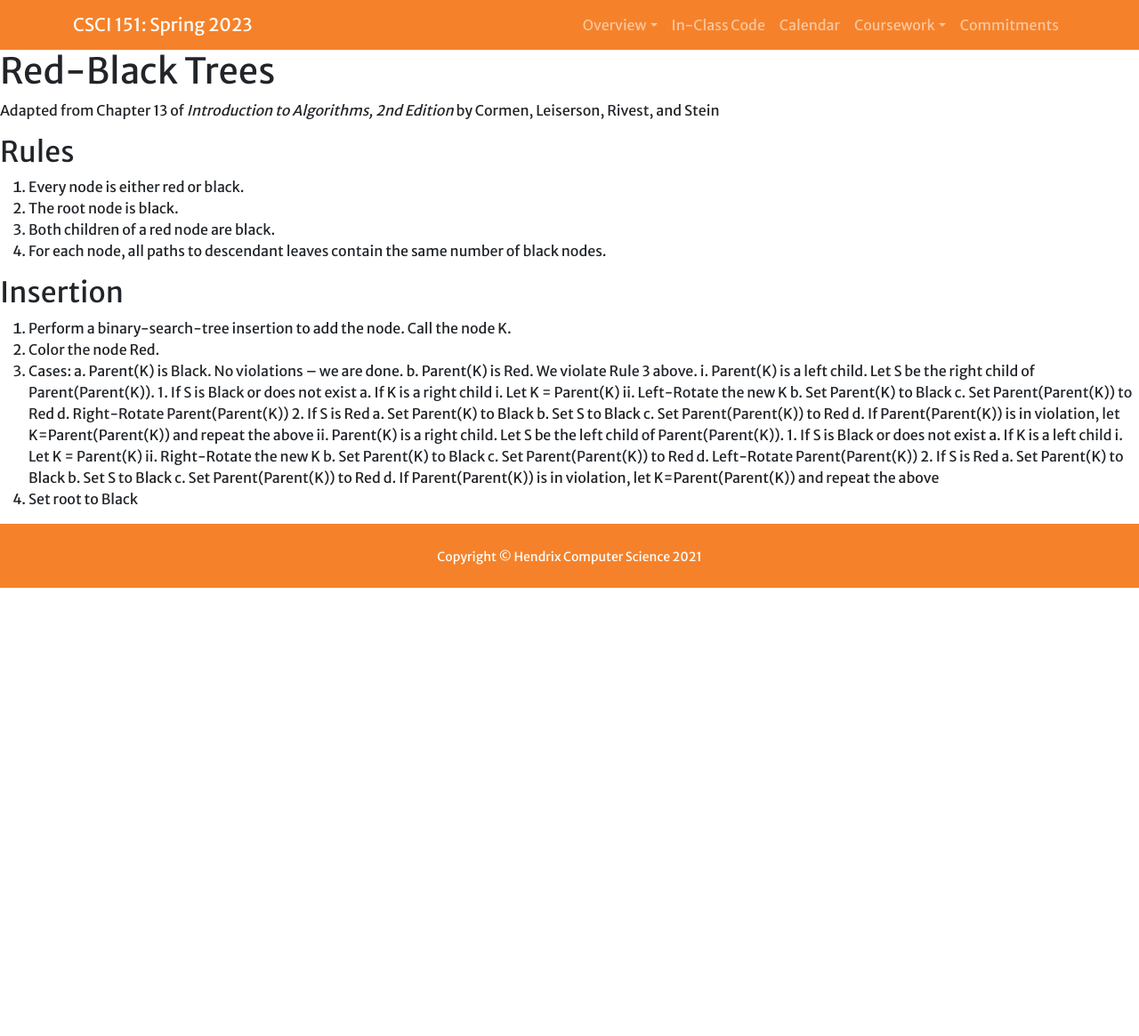
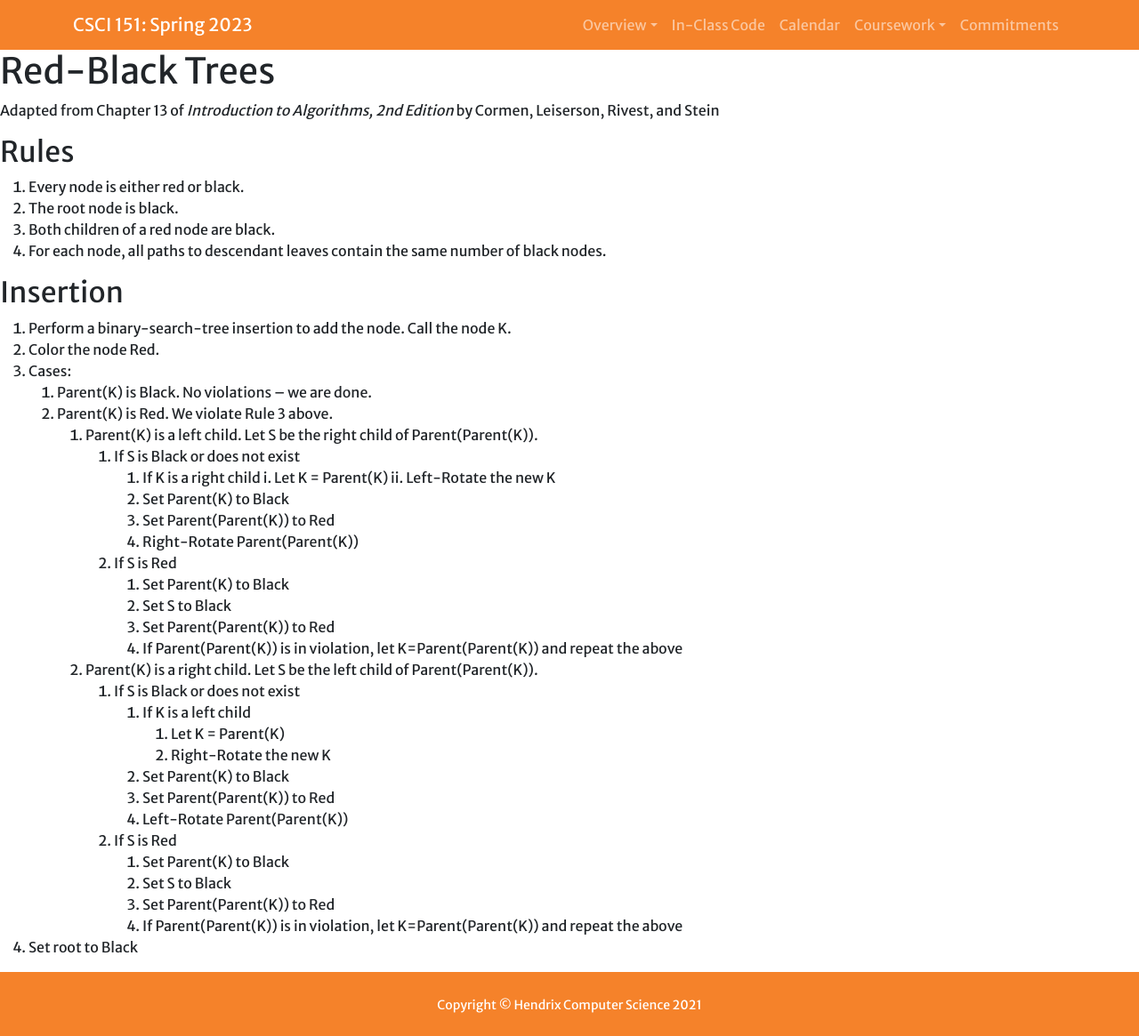
Before and after one commit to Hendrix-CS/csci151, a Jekyll site: the page built from inclass/red_black.md, in a window 1280 px wide and 1165 px high. Shown: the whole window at 89% size. Built offline with Jekyll 4.4.1, drawn with Linux system fonts in a browser that asks for light colours; our own code applies the rules of GitHub Pages for plain Markdown files; a script that is not in the unit is left out; some of the changed lines change nothing that is shown.

Commit message:
Updated numbering

```diff
--- a/inclass/red_black.md
+++ b/inclass/red_black.md
@@ -14,32 +14,32 @@ Rivest, and Stein
 1.	Perform a binary-search-tree insertion to add the node. Call the node K.
 2.	Color the node Red.
 3.	Cases:
-    a.	Parent(K) is Black. No violations – we are done.
-    b.	Parent(K) is Red. We violate Rule 3 above.
-        i.	Parent(K) is a left child. Let S be the right child of Parent(Parent(K)).
+    1.	Parent(K) is Black. No violations – we are done.
+    2.	Parent(K) is Red. We violate Rule 3 above.
+        1.	Parent(K) is a left child. Let S be the right child of Parent(Parent(K)).
             1.	If S is Black or does not exist
-                a.	If K is a right child
+                1.	If K is a right child
                     i.	Let K = Parent(K)
                     ii.	Left-Rotate the new K
-                b.	Set Parent(K) to Black
-                c.	Set Parent(Parent(K)) to Red
-                d.	Right-Rotate Parent(Parent(K))
+                2.	Set Parent(K) to Black
+                3.	Set Parent(Parent(K)) to Red
+                4.	Right-Rotate Parent(Parent(K))
             2.	If S is Red
-                a.	Set Parent(K) to Black
-                b.	Set S to Black
-                c.	Set Parent(Parent(K)) to Red
-                d.	If Parent(Parent(K)) is in violation, let K=Parent(Parent(K)) and repeat the above
-        ii.	Parent(K) is a right child. Let S be the left child of Parent(Parent(K)).
+                1.	Set Parent(K) to Black
+                2.	Set S to Black
+                3.	Set Parent(Parent(K)) to Red
+                4.	If Parent(Parent(K)) is in violation, let K=Parent(Parent(K)) and repeat the above
+        2.	Parent(K) is a right child. Let S be the left child of Parent(Parent(K)).
             1.	If S is Black or does not exist
-                a.	If K is a left child
-                    i.	Let K = Parent(K)
-                    ii.	Right-Rotate the new K
-                b.	Set Parent(K) to Black
-                c.	Set Parent(Parent(K)) to Red
-                d.	Left-Rotate Parent(Parent(K))
+                1.	If K is a left child
+                    1.	Let K = Parent(K)
+                    2.	Right-Rotate the new K
+                2.	Set Parent(K) to Black
+                3.	Set Parent(Parent(K)) to Red
+                4.	Left-Rotate Parent(Parent(K))
             2.	If S is Red
-                a.	Set Parent(K) to Black
-                b.	Set S to Black
-                c.	Set Parent(Parent(K)) to Red
-                d.	If Parent(Parent(K)) is in violation, let K=Parent(Parent(K)) and repeat the above
+                1.	Set Parent(K) to Black
+                2.	Set S to Black
+                3.	Set Parent(Parent(K)) to Red
+                4.	If Parent(Parent(K)) is in violation, let K=Parent(Parent(K)) and repeat the above
 4.	Set root to Black
```
